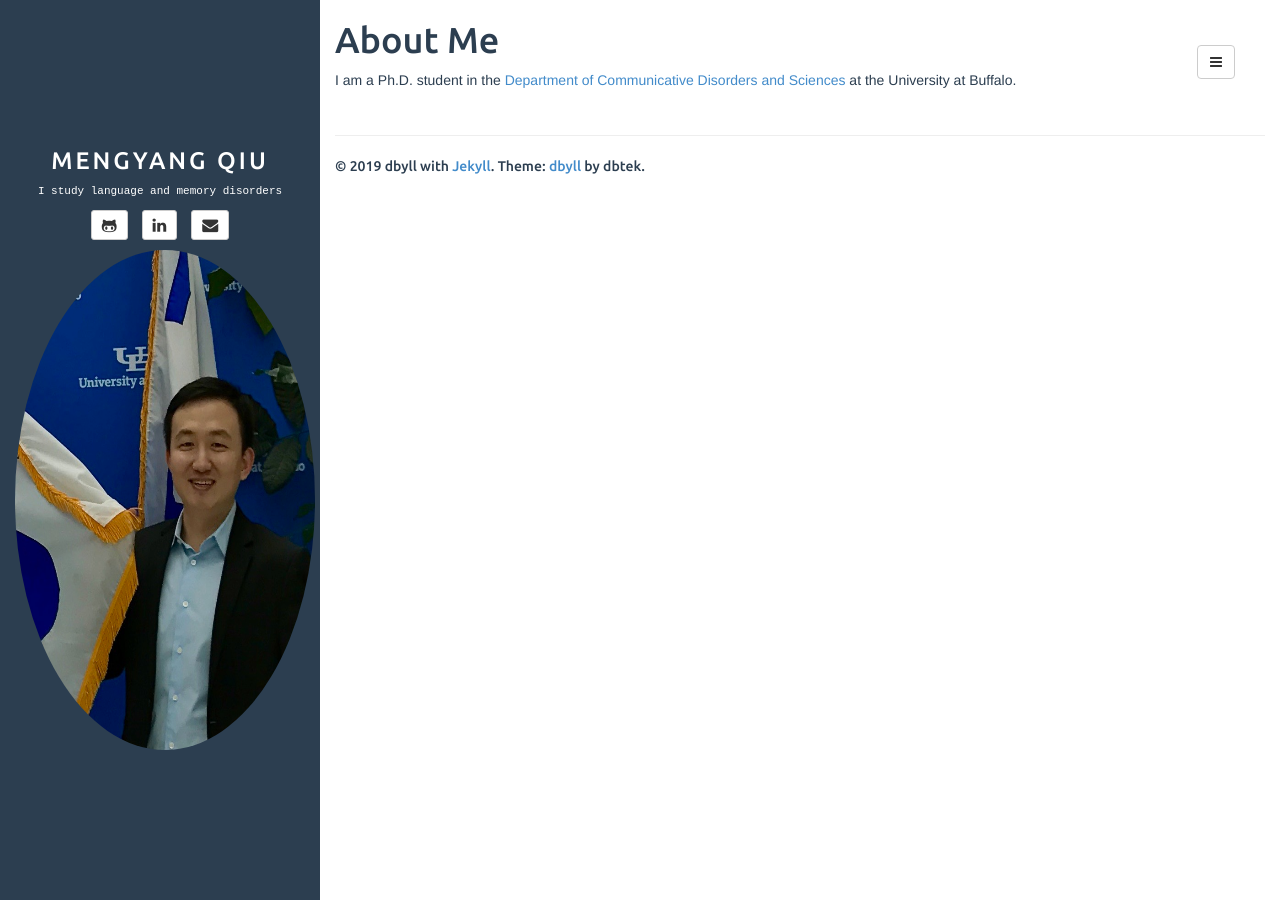
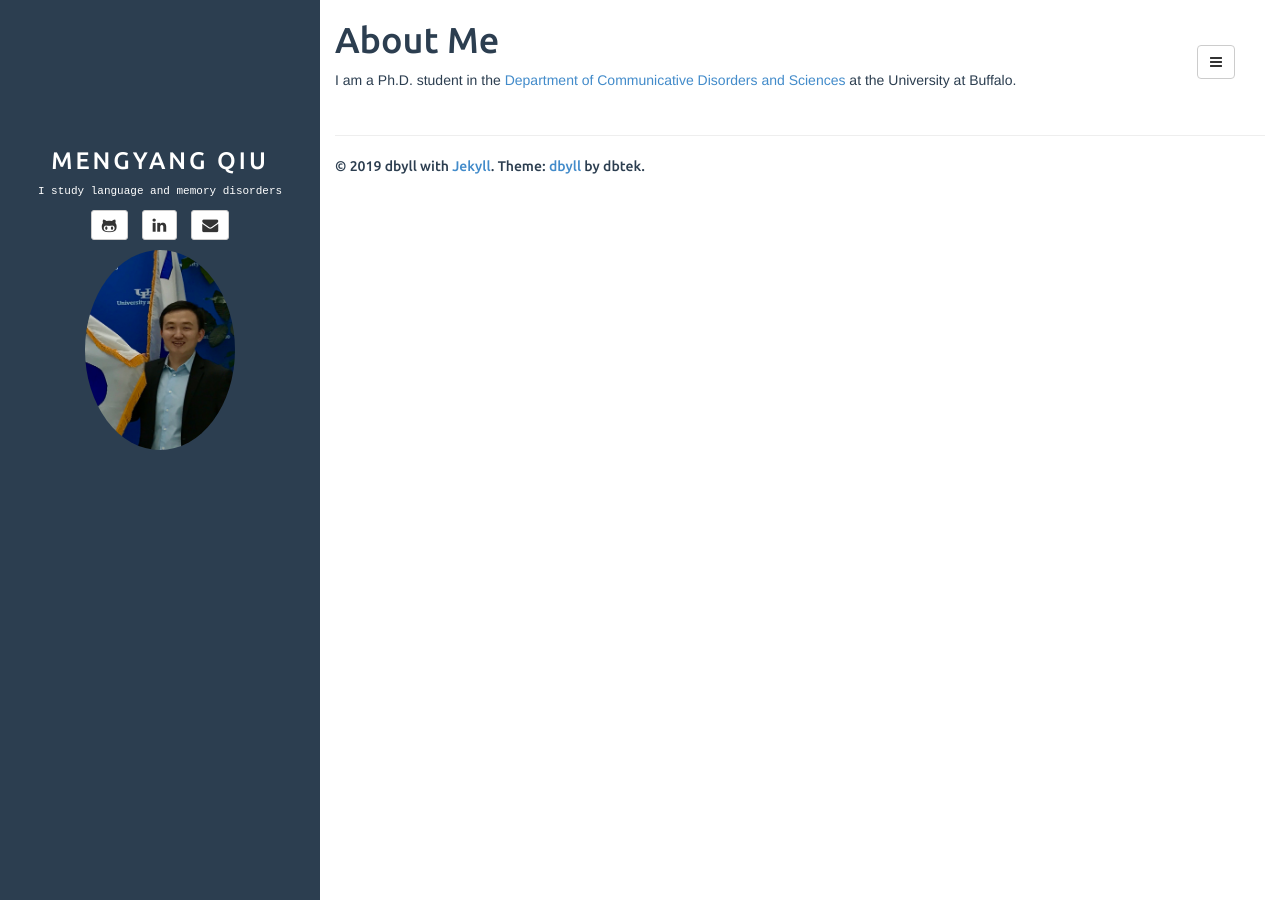
Before and after one commit to mengyangq/mengyangq.github.io, a Jekyll site: the page built from index.html, in a window 1280 px wide. Built offline with Jekyll 4.4.1, drawn with Linux system fonts in a browser that asks for light colours; the list of posts is cut into pages by our own code.

Commit message:
Update sidebar.html

```diff
--- a/_includes/sidebar.html
+++ b/_includes/sidebar.html
@@ -30,7 +30,7 @@
 <!-- sidebar.html -->
 <div class="sidebar-header" role="banner">
 	<a href="{{ site.BASE_PATH }}/">
-		<img src="pub/mengyang.jpeg" class="img-circle" width="300" height="500" />
+		<img src="pub/mengyang.jpeg" class="img-circle" width="150" height="200" />
 	</a>
 
 </div>
```
